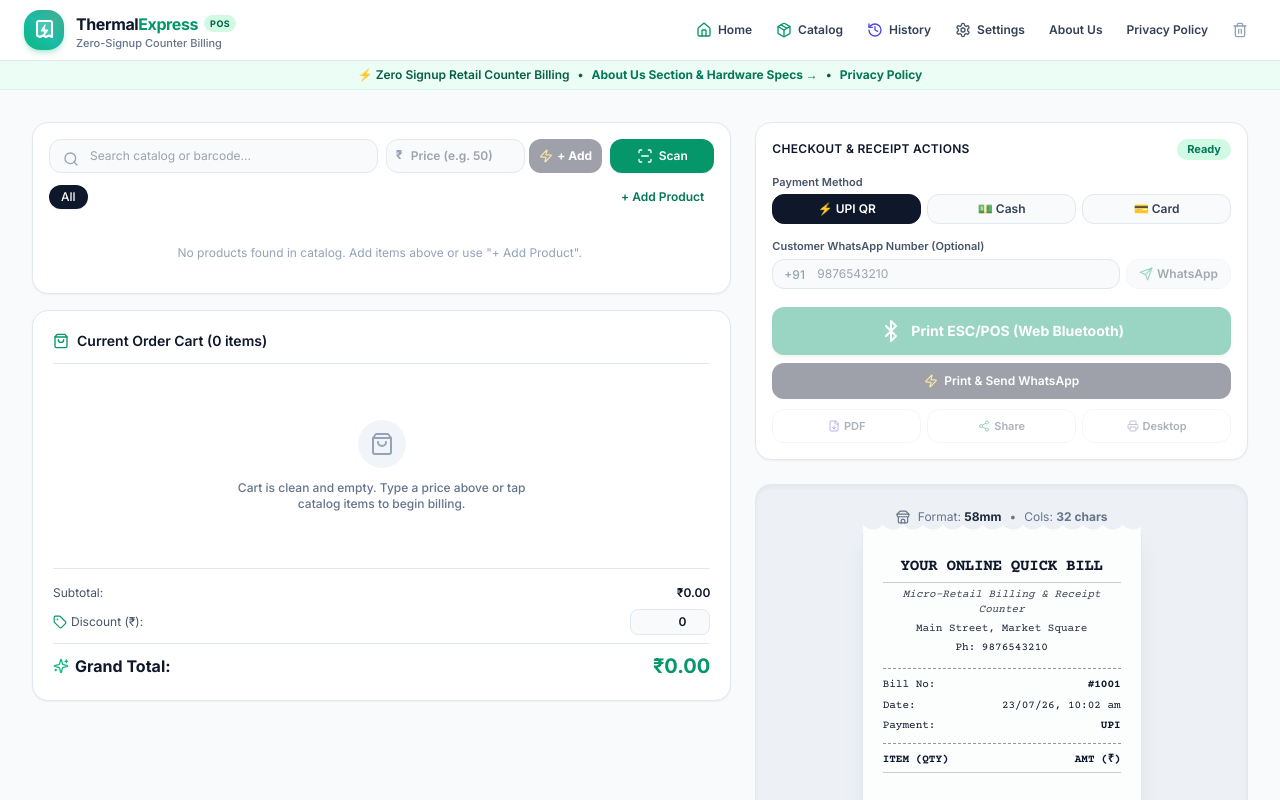
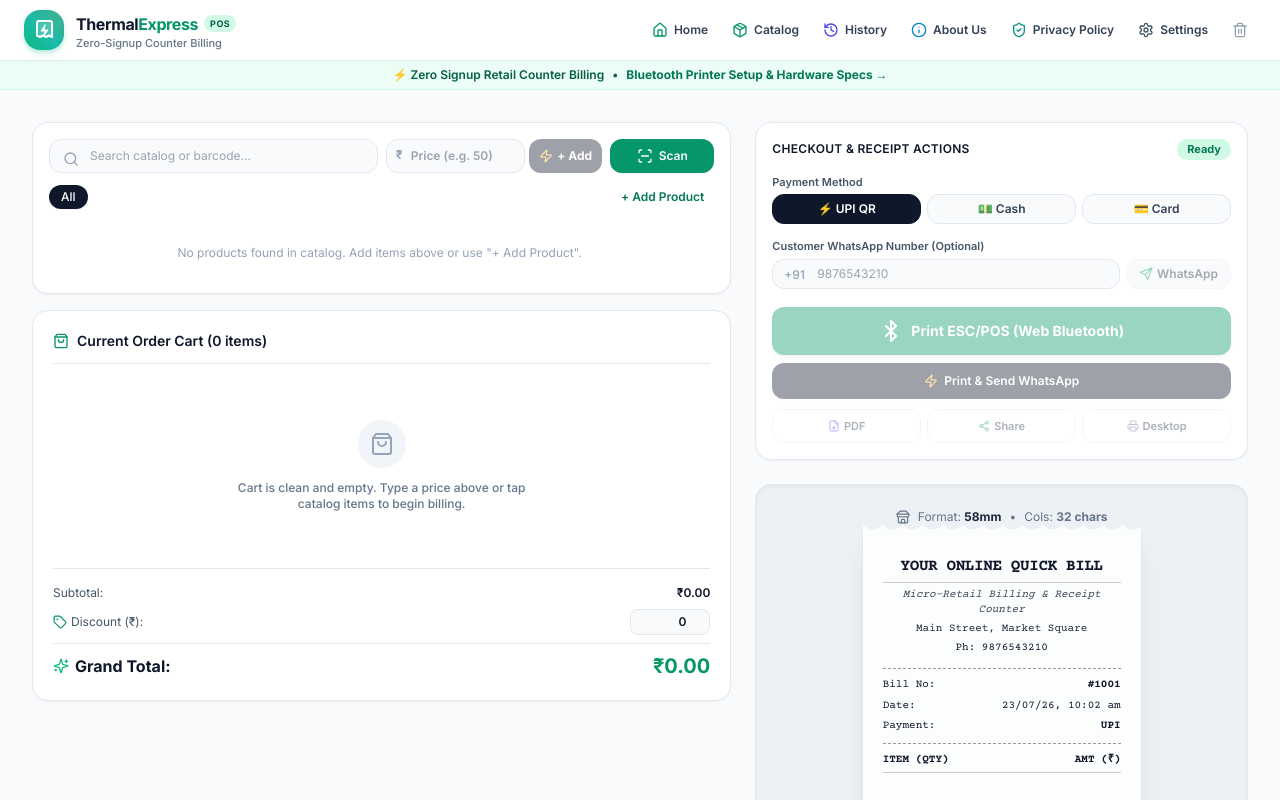
Before and after one commit to pankajsolanki1707-crypto/ThermalExpress, a React (Vite) app: page / in a window 1280 px wide. Shown: the top 800 px of the page. Built offline with nearby package versions, Linux system fonts and the light colour scheme.

Commit message:
Move About Us and Privacy Policy into main header navigation menu with icons

```diff
--- a/src/App.tsx
+++ b/src/App.tsx
@@ -61,16 +61,9 @@
         <span>•</span>
         <button
           onClick={() => setView('about')}
-          className="text-emerald-700 hover:underline font-bold"
+          className="text-emerald-700 hover:underline font-bold flex items-center gap-1"
         >
-          About Us Section & Hardware Specs →
-        </button>
-        <span>•</span>
-        <button
-          onClick={() => setView('privacy')}
-          className="text-emerald-700 hover:underline font-bold"
-        >
-          Privacy Policy
+          <span>Bluetooth Printer Setup & Hardware Specs →</span>
         </button>
       </div>
 
--- a/src/components/Header.tsx
+++ b/src/components/Header.tsx
@@ -1,7 +1,7 @@
 import React from 'react';
 import { useBilling } from '../context/BillingContext';
 import { Logo } from './Logo';
-import { Settings, History, Package, WifiOff, Trash2, Home } from 'lucide-react';
+import { Settings, History, Package, WifiOff, Trash2, Home, Info, ShieldCheck } from 'lucide-react';
 
 interface HeaderProps {
   onOpenSettings: () => void;
@@ -45,8 +45,8 @@
         {/* Brand Logo - Clicking acts as Home Button */}
         <Logo onClick={handleHomeClick} />
 
-        {/* Quick Action Navigation */}
-        <div className="flex items-center gap-1.5 sm:gap-2">
+        {/* Header Menu Navigation */}
+        <div className="flex items-center gap-1 sm:gap-2 flex-wrap justify-end">
           {/* Explicit Home Button */}
           <button
             onClick={handleHomeClick}
@@ -54,7 +54,7 @@
             title="Home Billing Workspace"
           >
             <Home className="w-4 h-4 text-emerald-600" />
-            <span className="hidden md:inline">Home</span>
+            <span className="hidden sm:inline">Home</span>
           </button>
 
           {/* Inventory Catalog button */}
@@ -64,7 +64,7 @@
             title="Product Catalog"
           >
             <Package className="w-4 h-4 text-emerald-600" />
-            <span className="hidden md:inline">Catalog</span>
+            <span className="hidden sm:inline">Catalog</span>
           </button>
 
           {/* Sales History button */}
@@ -74,13 +74,37 @@
             title="Sales History"
           >
             <History className="w-4 h-4 text-indigo-600" />
-            <span className="hidden md:inline">History</span>
+            <span className="hidden sm:inline">History</span>
             {salesHistory.length > 0 && (
               <span className="w-4 h-4 rounded-full bg-indigo-600 text-white text-[10px] font-bold flex items-center justify-center">
                 {salesHistory.length > 99 ? '99+' : salesHistory.length}
               </span>
             )}
           </button>
+
+          {/* About Us menu link */}
+          {onOpenAbout && (
+            <button
+              onClick={onOpenAbout}
+              className="p-2 rounded-xl text-slate-700 hover:bg-slate-100 transition flex items-center gap-1.5 text-xs font-semibold"
+              title="About Us & Hardware Specs"
+            >
+              <Info className="w-4 h-4 text-sky-600" />
+              <span className="hidden sm:inline">About Us</span>
+            </button>
+          )}
+
+          {/* Privacy Policy menu link */}
+          {onOpenPrivacy && (
+            <button
+              onClick={onOpenPrivacy}
+              className="p-2 rounded-xl text-slate-700 hover:bg-slate-100 transition flex items-center gap-1.5 text-xs font-semibold"
+              title="Privacy Policy"
+            >
+              <ShieldCheck className="w-4 h-4 text-teal-600" />
+              <span className="hidden sm:inline">Privacy Policy</span>
+            </button>
+          )}
 
           {/* Settings button */}
           <button
@@ -89,30 +113,8 @@
             title="Store Settings"
           >
             <Settings className="w-4 h-4 text-slate-600" />
-            <span className="hidden md:inline">Settings</span>
+            <span className="hidden sm:inline">Settings</span>
           </button>
-
-          {/* About Us navigation link */}
-          {onOpenAbout && (
-            <button
-              onClick={onOpenAbout}
-              className="p-2 rounded-xl text-slate-700 hover:bg-slate-100 transition text-xs font-semibold hidden lg:inline-block"
-              title="About Us & Hardware Specs"
-            >
-              About Us
-            </button>
-          )}
-
-          {/* Privacy Policy navigation link */}
-          {onOpenPrivacy && (
-            <button
-              onClick={onOpenPrivacy}
-              className="p-2 rounded-xl text-slate-700 hover:bg-slate-100 transition text-xs font-semibold hidden lg:inline-block"
-              title="Privacy Policy"
-            >
-              Privacy Policy
-            </button>
-          )}
 
           {/* Reset / Clear Data */}
           <button
```
